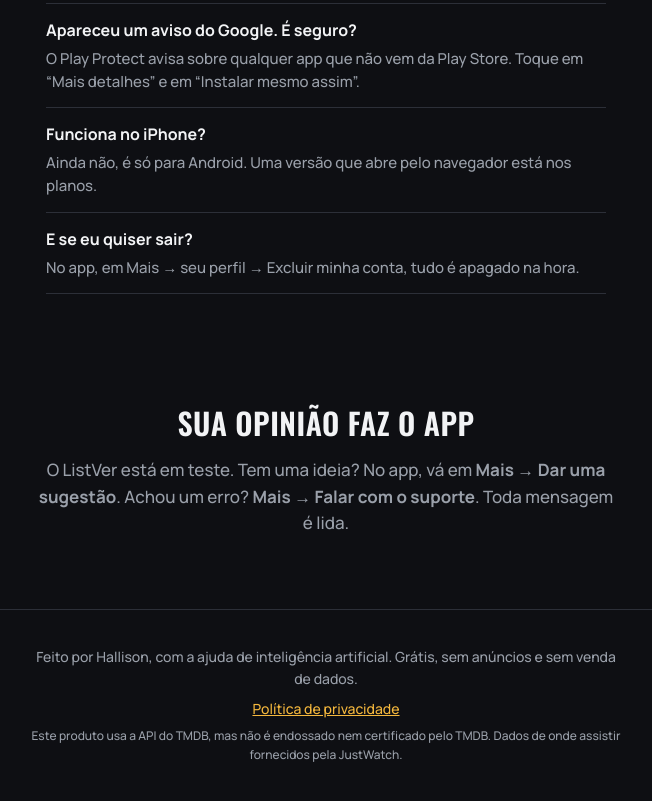
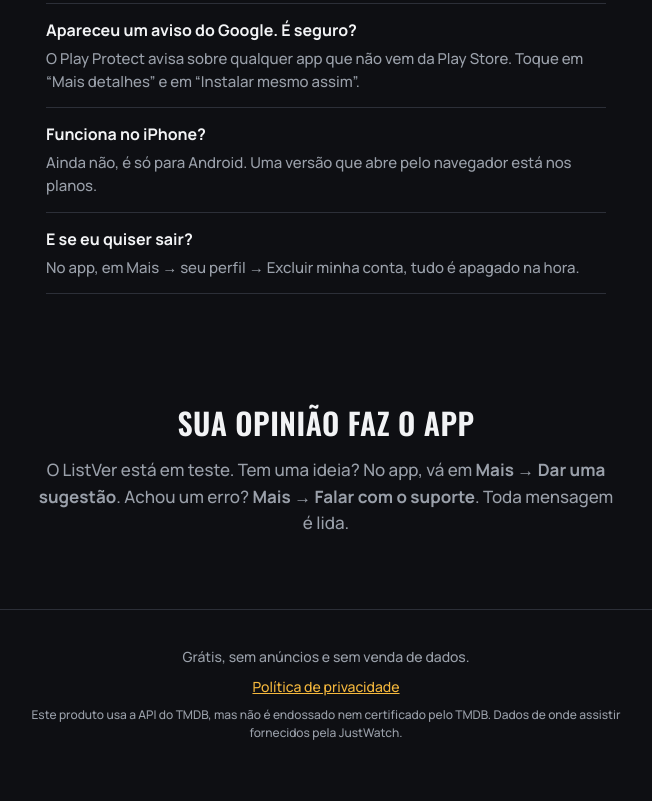
Before and after one commit to TypwX/listver, a plain HTML site: page index.html in a window 1280 px wide. Shown: the part 2121-2922 px from the top of the page, without its empty margins (314-966 px from the left). Drawn offline with nearby package versions, Linux system fonts and the light colour scheme.

Commit message:
Rodape sem nome e sem mencao a IA

```diff
--- a/index.html
+++ b/index.html
@@ -109,7 +109,7 @@
 </main>
 
 <footer class="rodape">
-  <p>Feito por Hallison, com a ajuda de inteligência artificial. Grátis, sem anúncios e sem venda de dados.</p>
+  <p>Grátis, sem anúncios e sem venda de dados.</p>
   <p><a href="privacidade.html">Política de privacidade</a></p>
   <p class="creditos">Este produto usa a API do TMDB, mas não é endossado nem certificado pelo TMDB. Dados de onde assistir fornecidos pela JustWatch.</p>
 </footer>
```
